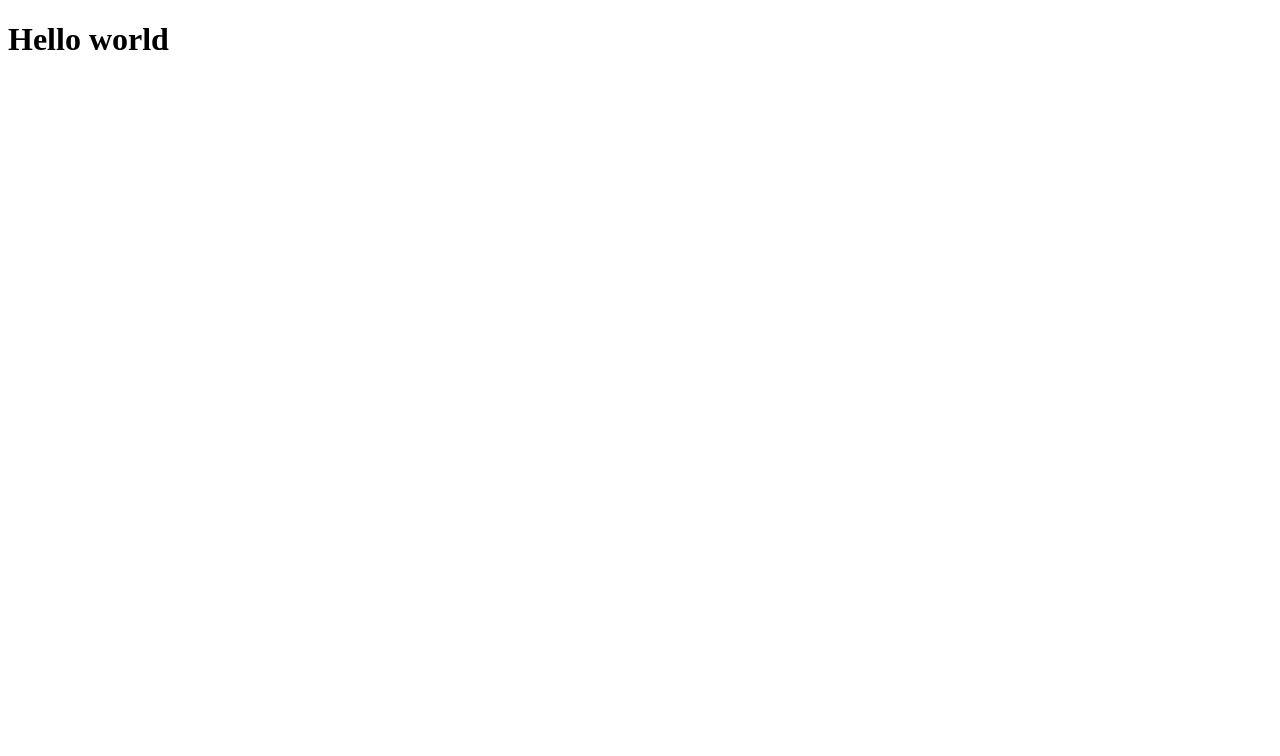
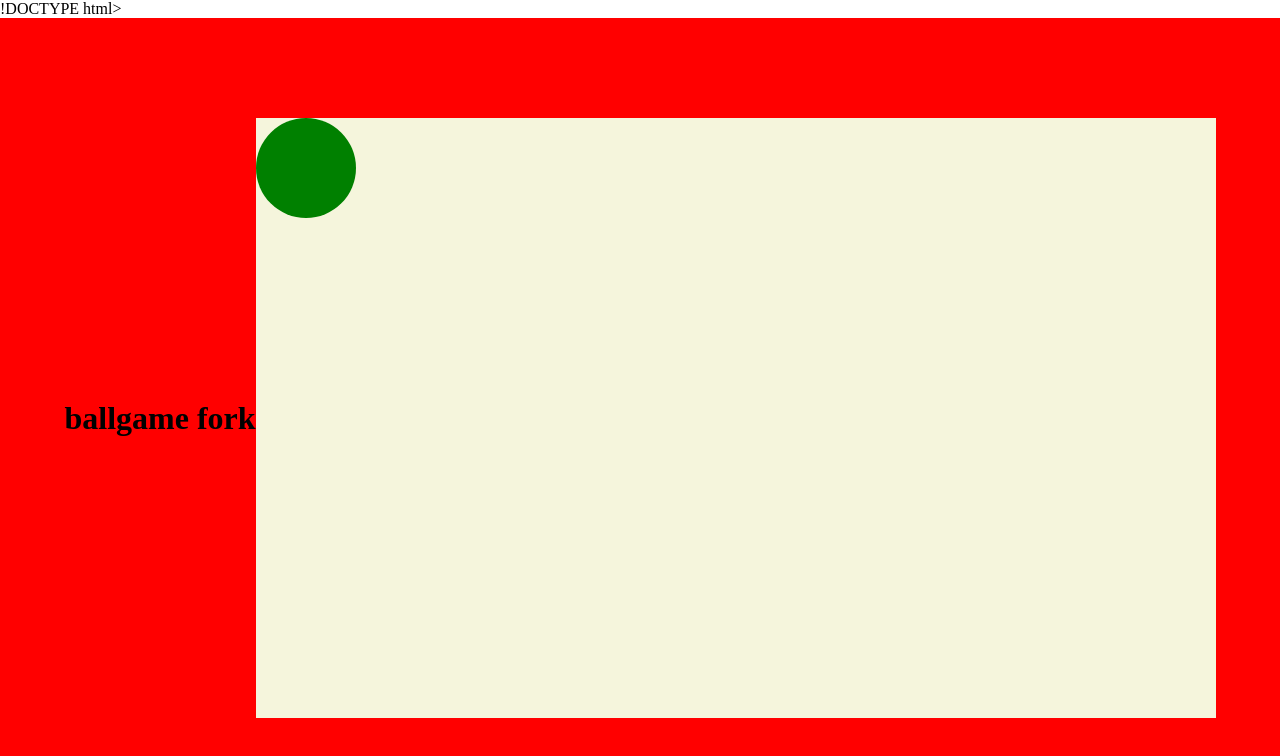
Before and after one commit to Aditi021202/ball-game, a plain HTML site: page index.html in a window 1280 px wide. Drawn offline with Linux system fonts and the light colour scheme.

Commit message:
first fork

```diff
--- a/index.html
+++ b/index.html
@@ -5,6 +5,56 @@
     <title>Document</title>
 </head>
 <body>
-   <h1>Hello world</h1>
+   !DOCTYPE html>
+<html lang="en">
+<head>
+    <style>
+        *{
+            margin: 0;
+            padding:0;
+
+        }
+        .container{
+            background-color:red;
+            height: 100vh;
+            width:100%;
+            display:flex;
+            justify-content: center;
+            align-items: center;
+        }
+        .game{
+            background-color: beige;
+            width:75%;
+            height: 75%;
+         }
+         .ball{
+            width: 100px;
+            height: 100px;
+            border-radius: 50%;
+            background:green;
+
+         }
+    </style>
+    <meta charset="UTF-8">
+    <meta name="viewport" content="width=<device-width>, initial-scale=1.0">
+    <title>Document</title>
+</head>
+<body>
+    <div class="container">
+        <h1>ballgame fork</h1>
+        <div class=game></div>
+    </div>
+    <script>
+    window.onload=function(){
+        let ball=document.createElement("div")
+        ball.classList.add("ball")
+        let gamebox=document.querySelector(".game")
+        gamebox.appendChild(ball)
+    };
+</script>
 </body>
+
+
+
+
 </html>
```
